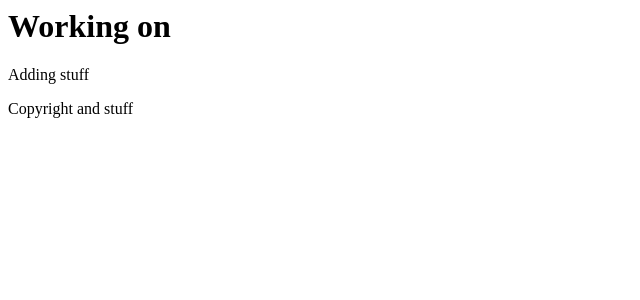
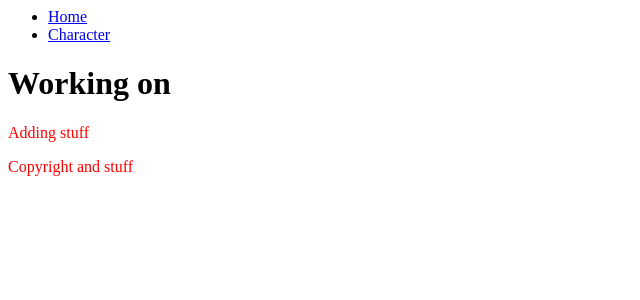
Before and after one commit to LeoKnox/learning_python, a Flask app: page / in a window 1280 px wide. Shown: the top 300 px of the page, without its empty margins (0-640 px from the left). Run offline with Flask 2, Linux system fonts and the light colour scheme.

Commit message:
Add files via upload

```diff
--- a/application/routes.py
+++ b/application/routes.py
@@ -4,4 +4,12 @@ from flask import render_template
 @app.route("/")
 @app.route("/index")
 def index():
-    return render_template("index.html")
+    return render_template("index.html", login=True)
+
+@app.route("/character")
+def character():
+    return render_template("index.html", login=False)
+
+@app.route("/login")
+def login():
+    return render_template("index.html", login=False)
--- a/application/templates/includes/footer.html
+++ b/application/templates/includes/footer.html
@@ -1,5 +1,5 @@
 <div>
     <footer>
-        Copyright and stuff
+        <p>Copyright and stuff</p>
     </footer>
 </div>
--- /dev/null
+++ b/application/templates/includes/nav.html
@@ -0,0 +1,8 @@
+<header>
+    <nav>
+        <ul>
+            <li><a href="{{ url_for('index') }}">Home</a></li>
+            <li><a href="{{ url_for('character') }}">Character</a></li>
+        </ul>
+    </nav>
+</header>
--- a/application/templates/index.html
+++ b/application/templates/index.html
@@ -1,5 +1,12 @@
+<link rel="stylesheet" href="static/css/styles.css" />
+
+{% include "includes/nav.html" %}
+
 <h1>Working on</h1>
-
+{% if login %}
 <p>Adding stuff</p>
+{% else %}
+<p><a href="{{ url_for('login') }}">login?</a></p>
+{% endif %}
 
 {% include "includes/footer.html" %}
--- /dev/null
+++ b/application/templates/static/css/styles.css
@@ -0,0 +1,3 @@
+p {
+    color: red;
+}
```
